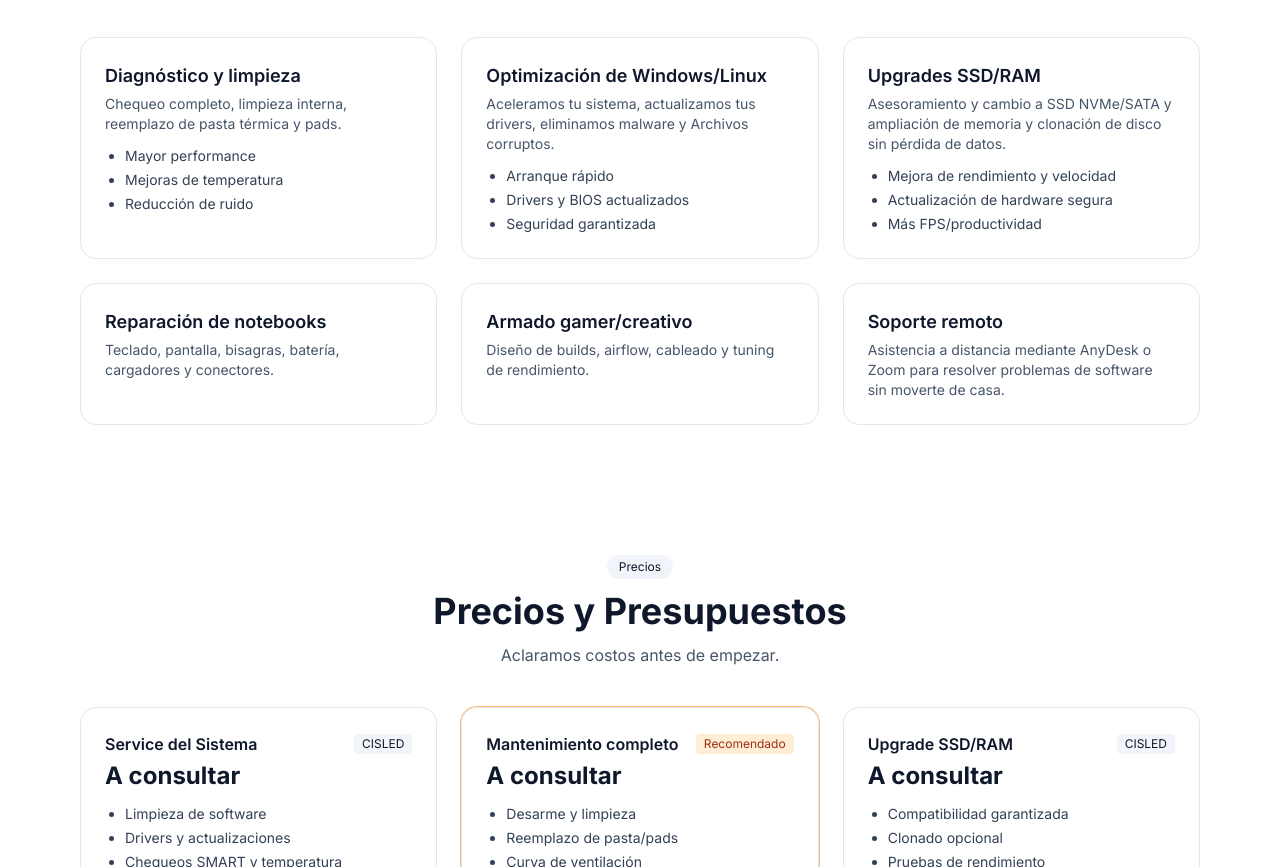
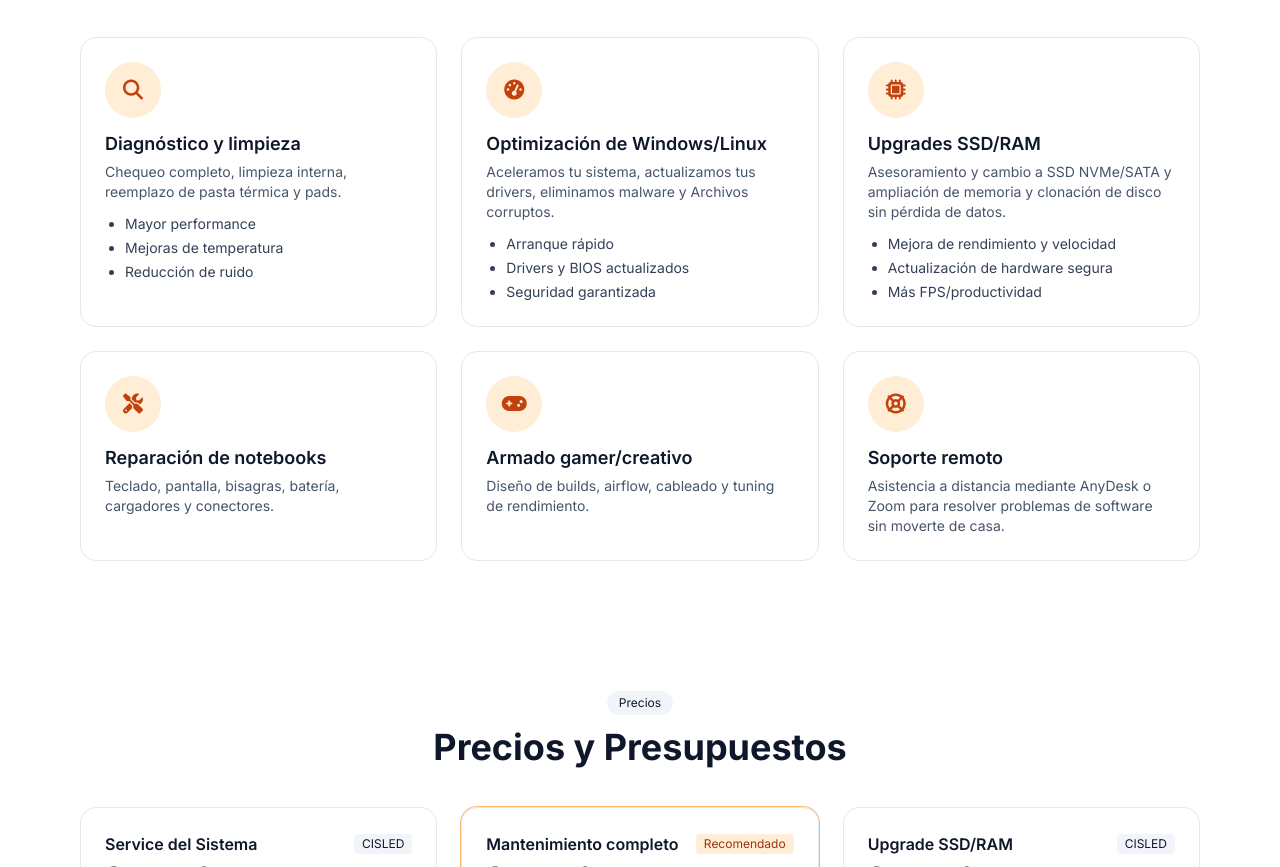
Before and after one commit to kurkis/cisled, a plain HTML site: page index.html in a window 1280 px wide. Shown: the part 978-1845 px from the top of the page. Drawn offline with nearby package versions, Linux system fonts and the light colour scheme.

Commit message:
modificacion con iconos en servicios

```diff
--- a/index.html
+++ b/index.html
@@ -9,6 +9,8 @@
   <link href="https://fonts.googleapis.com/css2?family=Inter:wght@400;500;600;700;900&display=swap" rel="stylesheet">
   <link rel="icon" href="logosolo.png">
   <script src="https://cdn.tailwindcss.com"></script>
+  <!-- ICONOS: Font Awesome -->
+  <link href="https://cdnjs.cloudflare.com/ajax/libs/font-awesome/6.5.0/css/all.min.css" rel="stylesheet">
   <style>
     :root{ --brand:#0f1d40; --accent:#ff6a00; }
     body{ font-family: Inter, system-ui, -apple-system, Segoe UI, Roboto, sans-serif; }
@@ -83,7 +85,11 @@
       <p class="mt-3 text-slate-600">Soluciones claras, presupuestos honestos y resultados medibles.</p>
     </div>
     <div class="mt-10 grid sm:grid-cols-2 lg:grid-cols-3 gap-6">
+      <!-- Diagnóstico y limpieza -->
       <div class="rounded-2xl border p-6">
+        <div class="w-14 h-14 rounded-full bg-orange-100 text-orange-700 flex items-center justify-center mb-3">
+          <i class="fa-solid fa-magnifying-glass text-xl"></i>
+        </div>
         <h3 class="font-semibold text-lg">Diagnóstico y limpieza</h3>
         <p class="text-sm text-slate-600 mt-1">Chequeo completo, limpieza interna, reemplazo de pasta térmica y pads.</p>
         <ul class="mt-3 text-sm text-slate-700 list-disc pl-5 space-y-1">
@@ -92,7 +98,12 @@
           <li>Reducción de ruido</li>
         </ul>
       </div>
+
+      <!-- Optimización de Windows/Linux -->
       <div class="rounded-2xl border p-6">
+        <div class="w-14 h-14 rounded-full bg-orange-100 text-orange-700 flex items-center justify-center mb-3">
+          <i class="fa-solid fa-gauge-high text-xl"></i>
+        </div>
         <h3 class="font-semibold text-lg">Optimización de Windows/Linux</h3>
         <p class="text-sm text-slate-600 mt-1">Aceleramos tu sistema, actualizamos tus drivers, eliminamos malware y Archivos corruptos.</p>
         <ul class="mt-3 text-sm text-slate-700 list-disc pl-5 space-y-1">
@@ -101,7 +112,12 @@
           <li>Seguridad garantizada</li>
         </ul>
       </div>
+
+      <!-- Upgrades SSD/RAM -->
       <div class="rounded-2xl border p-6">
+        <div class="w-14 h-14 rounded-full bg-orange-100 text-orange-700 flex items-center justify-center mb-3">
+          <i class="fa-solid fa-microchip text-xl"></i>
+        </div>
         <h3 class="font-semibold text-lg">Upgrades SSD/RAM</h3>
         <p class="text-sm text-slate-600 mt-1">Asesoramiento y cambio a SSD NVMe/SATA y ampliación de memoria y clonación de disco sin pérdida de datos.</p>
         <ul class="mt-3 text-sm text-slate-700 list-disc pl-5 space-y-1">
@@ -110,15 +126,30 @@
           <li>Más FPS/productividad</li>
         </ul>
       </div>
+
+      <!-- Reparación de notebooks -->
       <div class="rounded-2xl border p-6">
+        <div class="w-14 h-14 rounded-full bg-orange-100 text-orange-700 flex items-center justify-center mb-3">
+          <i class="fa-solid fa-screwdriver-wrench text-xl"></i>
+        </div>
         <h3 class="font-semibold text-lg">Reparación de notebooks</h3>
         <p class="text-sm text-slate-600 mt-1">Teclado, pantalla, bisagras, batería, cargadores y conectores.</p>
       </div>
+
+      <!-- Armado gamer/creativo -->
       <div class="rounded-2xl border p-6">
+        <div class="w-14 h-14 rounded-full bg-orange-100 text-orange-700 flex items-center justify-center mb-3">
+          <i class="fa-solid fa-gamepad text-xl"></i>
+        </div>
         <h3 class="font-semibold text-lg">Armado gamer/creativo</h3>
         <p class="text-sm text-slate-600 mt-1">Diseño de builds, airflow, cableado y tuning de rendimiento.</p>
       </div>
+
+      <!-- Soporte remoto -->
       <div class="rounded-2xl border p-6">
+        <div class="w-14 h-14 rounded-full bg-orange-100 text-orange-700 flex items-center justify-center mb-3">
+          <i class="fa-solid fa-life-ring text-xl"></i>
+        </div>
         <h3 class="font-semibold text-lg">Soporte remoto</h3>
         <p class="text-sm text-slate-600 mt-1">Asistencia a distancia mediante AnyDesk o Zoom para resolver problemas de software sin moverte de casa.</p>
       </div>
@@ -130,7 +161,6 @@
     <div class="mx-auto max-w-2xl text-center">
       <span class="inline-block bg-slate-100 rounded-full px-3 py-1 text-xs mb-3">Precios</span>
       <h2 class="text-3xl md:text-4xl font-bold">Precios y Presupuestos</h2>
-      <p class="mt-3 text-slate-600">Aclaramos costos antes de empezar.</p>
     </div>
     <div class="mt-10 grid md:grid-cols-3 gap-6">
       <div class="rounded-2xl border p-6">
@@ -378,5 +408,3 @@
   </script>
  </body>
 </html>
-</body>
-</html>
```
